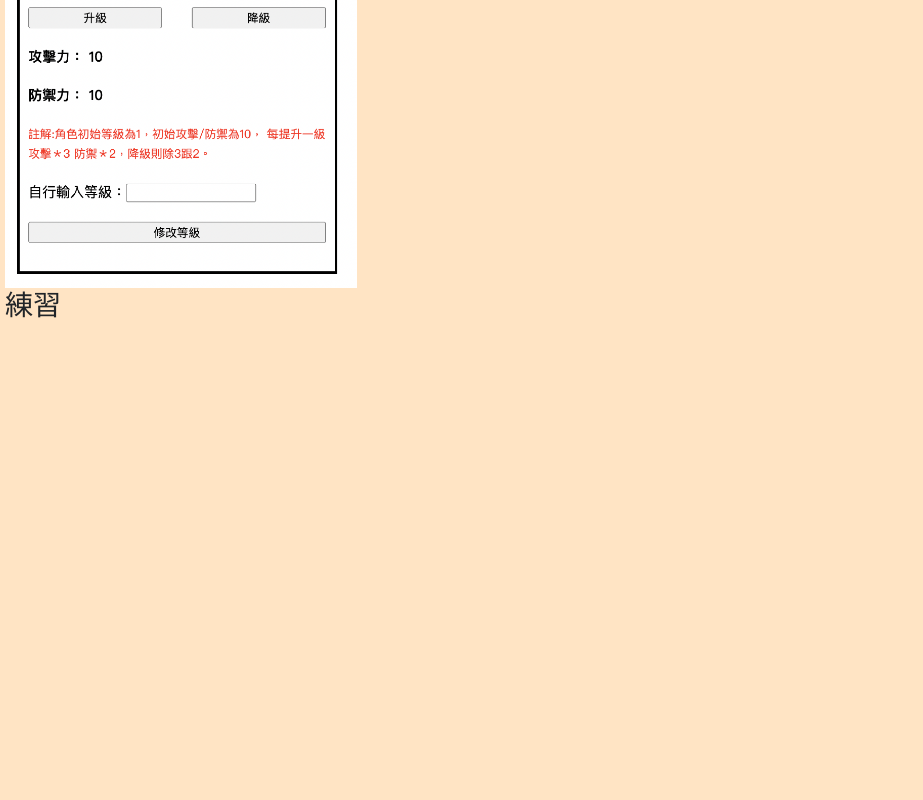
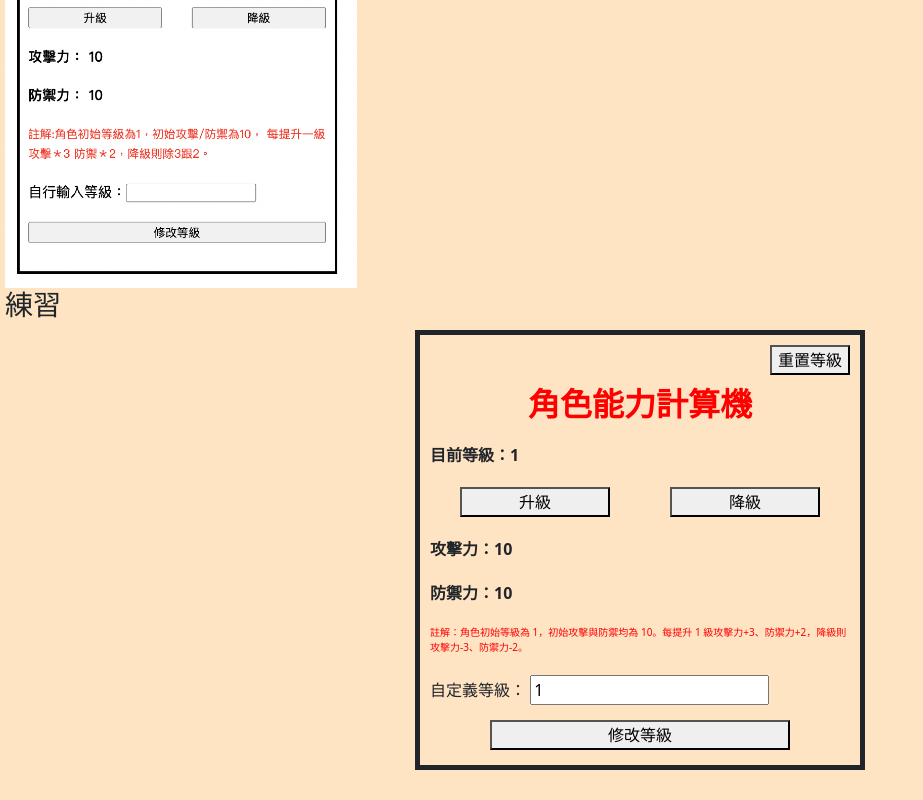
Before and after one commit to lingyilun/practise, an Angular app: page /practise9 in a window 1280 px wide. Shown: the part 275-1075 px from the top of the page, without its empty margins (0-923 px from the left). Before the commit the page ends 800 px from the top, so only its background shows below. Built offline with nearby package versions, Linux system fonts and the light colour scheme.

Commit message:
きゅう!

```diff
--- a/src/app/practise9/practise9.component.html
+++ b/src/app/practise9/practise9.component.html
@@ -7,4 +7,29 @@
   </div>
   <!-- 請將練習寫在這下面 -->
   <h3>練習</h3>
+
+  <div class="mainRoleCalculatorFrame">
+    <div class="resetButton">
+      <button (click)="resetLevel()">重置等級</button>
+    </div>
+    <h2 class="calculatorTitle">角色能力計算機</h2>
+    <div class="contentsFont info">目前等級：{{level}}</div>
+    <div class="oprationDiv">
+      <button class="upgradeButton" (click)="upgrade()">升級</button>
+      <button class="downgradeButton" (click)="downgrade()">降級</button>
+    </div>
+    <div class="contentsFont">
+      <div class="info">攻擊力：{{atk}}</div>
+      <div class="info">防禦力：{{def}}</div>
+    </div>
+    <div class="hint info">註解：角色初始等級為 1，初始攻擊與防禦均為 10。每提升 1 級攻擊力+3、防禦力+2，降級則攻擊力-3、防禦力-2。</div>
+    <div class="editDiv">
+      自定義等級：
+      <input type="number" [(ngModel)]="CustomLevel"/>
+    </div>
+    <div class="editButtonDiv">
+      <button (click)="editLevel()" class="editButton">修改等級</button>
+    </div>
+  </div>
+
 </div>
--- a/src/app/practise9/practise9.component.scss
+++ b/src/app/practise9/practise9.component.scss
@@ -0,0 +1,59 @@
+.mainRoleCalculatorFrame {
+  border: 5px solid;
+  width: 450px;
+  position: relative;
+  left: 50%;
+  transform: translateX(-50%);
+  margin: 0px 0px 30px 0px;
+}
+
+.resetButton {
+  text-align: end;
+  margin: 10px;
+}
+
+.calculatorTitle {
+  color: red;
+  font-weight: bold;
+  text-align: center;
+}
+
+.contentsFont {
+  font-weight: bold;
+}
+
+.info {
+  margin: 20px 10px;
+}
+
+.oprationDiv {
+  text-align: center;
+}
+
+.upgradeButton {
+  margin: 0px 30px 0px 20px;
+  width: 150px;
+}
+
+.downgradeButton {
+  margin: 0px 20px 0px 30px;
+  width: 150px;
+}
+
+.hint {
+  font-size: x-small;
+  color: red;
+}
+
+.editButtonDiv {
+  text-align: center;
+  margin: 15px;
+}
+
+.editButton {
+  width: 300px;
+}
+
+.editDiv {
+  margin: 0px 10px;
+}
--- a/src/app/practise9/practise9.component.ts
+++ b/src/app/practise9/practise9.component.ts
@@ -1,12 +1,98 @@
 import { Component } from '@angular/core';
+import { FormsModule } from '@angular/forms';
 
 @Component({
   selector: 'app-practise9',
   standalone: true,
-  imports: [],
+  imports: [
+    FormsModule
+  ],
   templateUrl: './practise9.component.html',
   styleUrl: './practise9.component.scss'
 })
-export class Practise9Component {
+export class Practise9Component
+{
+
+  /**
+   * 角色等級
+   */
+  level = 1;
+  /**
+   * 角色攻擊力
+   */
+  atk = 10;
+  /**
+   * 角色防禦力
+   */
+  def = 10;
+  /**
+   * 每個等級增加的攻擊力
+   */
+  atkPerLevel = 3;
+  /**
+   * 每個等級增加的防禦力
+   */
+  defPerLevel = 2;
+  /**
+   * 由使用者自定義的等級數值
+   */
+  CustomLevel = 1;
+
+  /**
+   * 升級。每次呼叫時，角色等級增加，能力值則根據角色成長點數增加。
+   *
+   * @param {number} level 要增加的等級，不輸入時預設為1
+   */
+  public upgrade(level: number = 1): void
+  {
+    this.level += level;
+    this.atk += (this.atkPerLevel * level);
+    this.def += (this.defPerLevel * level);
+  }
+
+  /**
+   * 降級。每次呼叫時，角色等級減少，能力值則根據角色成長點數減少。
+   * @param level 要減少的等級，不輸入時預設為1
+   */
+  public downgrade(level: number = 1): void
+  {
+    if(this.level <= 1) return;
+    this.upgrade(level * (-1));
+  }
+
+  /**
+   * 由使用者自定義的等級。角色等級會直接設定為目標值，能力值則根據角色成長點數增加。
+   * @param level 要設定的等級
+   */
+  public setLevel(level: number): void
+  {
+    this.level = level;
+    this.atk = 10 + (this.atkPerLevel * (level - 1));
+    this.def = 10 + (this.defPerLevel * (level - 1));
+  }
+
+  /**
+   * 修改等級。
+   */
+  public editLevel()
+  {
+    if(this.CustomLevel <= 0)
+    {
+      alert("等級不得小於 0！");
+      return;
+    }
+    this.setLevel(this.CustomLevel);
+    this.CustomLevel = 1;
+  }
+
+  /**
+   * 重設等級，所有能力都將變回初始值。
+   */
+  public resetLevel()
+  {
+    this.level = 1;
+    this.atk = 10;
+    this.def = 10;
+  }
 
 }
```
